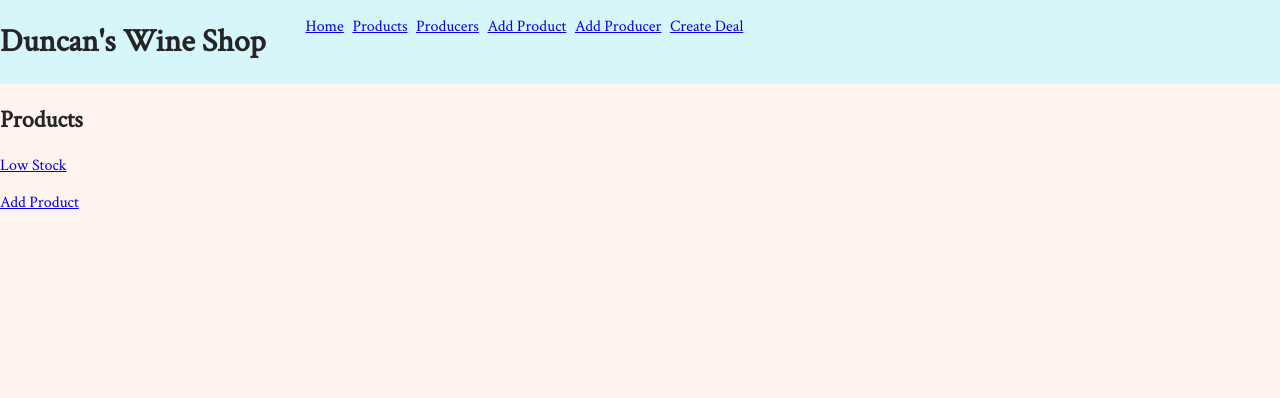
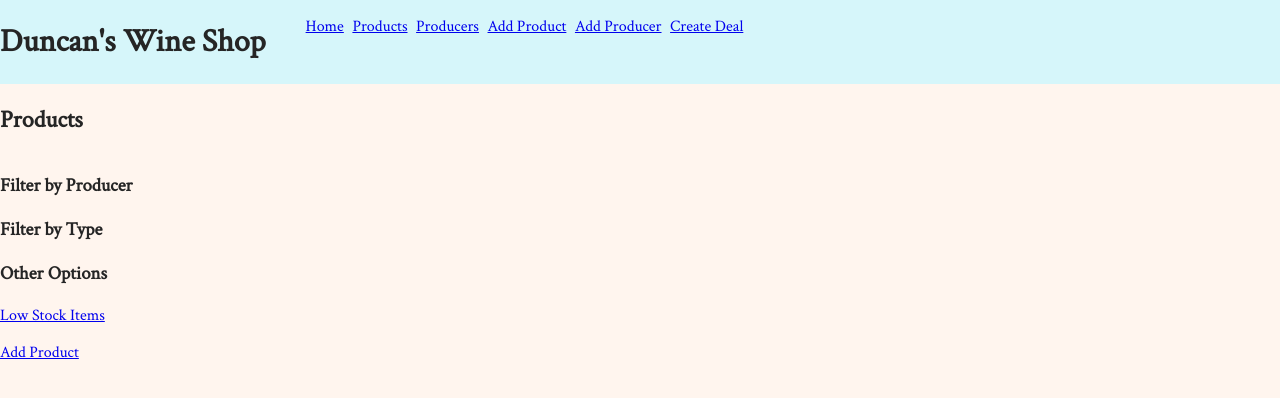
Before and after one commit to duncancryan/wine_shop_project, a Flask app: page /products in a window 1280 px wide. Shown: the top 398 px of the page. Run offline with Flask 2, Linux system fonts and the light colour scheme; data that the repository does not hold is empty; some libraries are stand-ins or nearby versions.

Commit message:
just sorting out index pages, for some reason grid working for products but not producers

```diff
--- a/static/main.css
+++ b/static/main.css
@@ -3,7 +3,6 @@
     padding: 0;
     background-color: rgb(214, 246, 250);
     display: flex;
-    flex: row;
 }
 
 body {
@@ -47,13 +46,21 @@
     border-width: 1px;
 }
 
-
 header > nav > ul > li {
     display: inline;
     margin-right: 5px;
-    justify-content: flex-end;
 }
 
-h1 {
-    text-align: center;
+.index-content {
+    display: grid;
+    grid-template-areas: 'sidebar main';
+    grid-template-columns: 2fr 8fr;
 }
+
+.filter-bar {
+    grid-area: sidebar;
+}
+
+.item-list {
+    grid-area: main;
+}
--- a/templates/products/index.html
+++ b/templates/products/index.html
@@ -2,23 +2,36 @@
 {% block content %}
 
 <h2>Products</h2>
-
+<main class="index-content">
     <aside class="filter-bar">
         <section>
+            <h3>Filter by Producer</h3>
             {% for producer in producers %}
+            <p>
             <a href="/products/{{producer.id}}/">{{producer.name}}</a>
+            </p>
             {% endfor %}
         </section>
         <section>
+            <h3>Filter by Type</h3>
             {% for type in types %}
+            <p>
             <a href="/products/filter/{{type}}">{{type}}</a>
+            </p>
             {% endfor %}
         </section>
         <section>
-        <a href="/products/low-stock">Low Stock</a>
+            <h3>Other Options</h3>
+            <p>
+            <a href="/products/low-stock">Low Stock Items</a>
+            </p>
+            <p>
+                <a href="/products/new">Add Product</a>
+            </p>
         </section>
     </aside>
 
+    <article class="item-list">
         {% for product in products %}
         <div class="product-wrapper">
             <section class="details">
@@ -65,14 +78,8 @@
             </div>
         </div>
         {% endfor %}
-<div>
-    <a href="/products/new">
-        <div>
-            <p>
-                Add Product
-            </p>
-        </div>
-    </a>
-</div>
+    </article>
+</main>
+
 
 {% endblock %}
```
Also changed, not shown: templates/producers/index.html (+13 -10 lines). Lines whose indentation alone changed are shown as unchanged.
